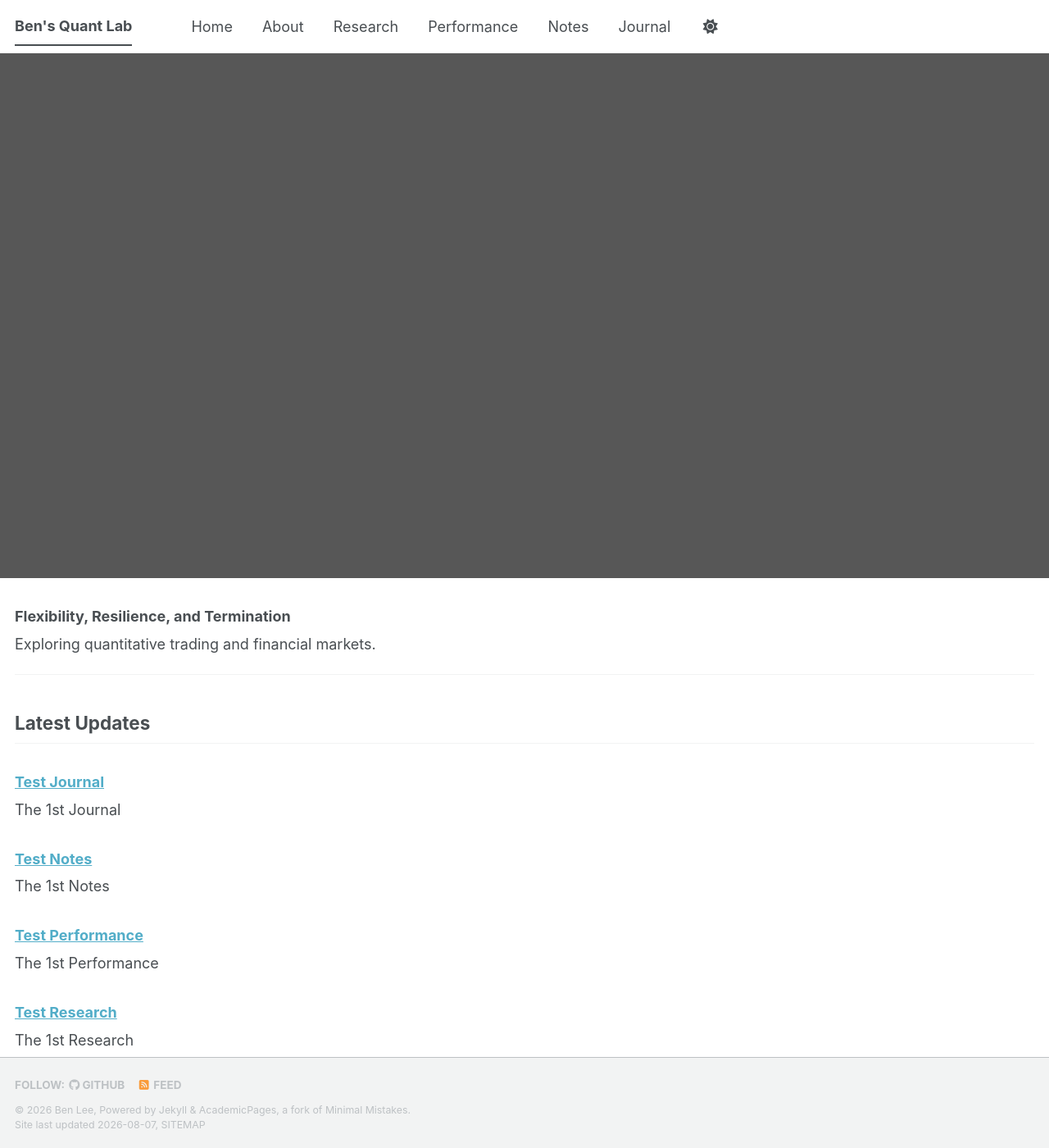
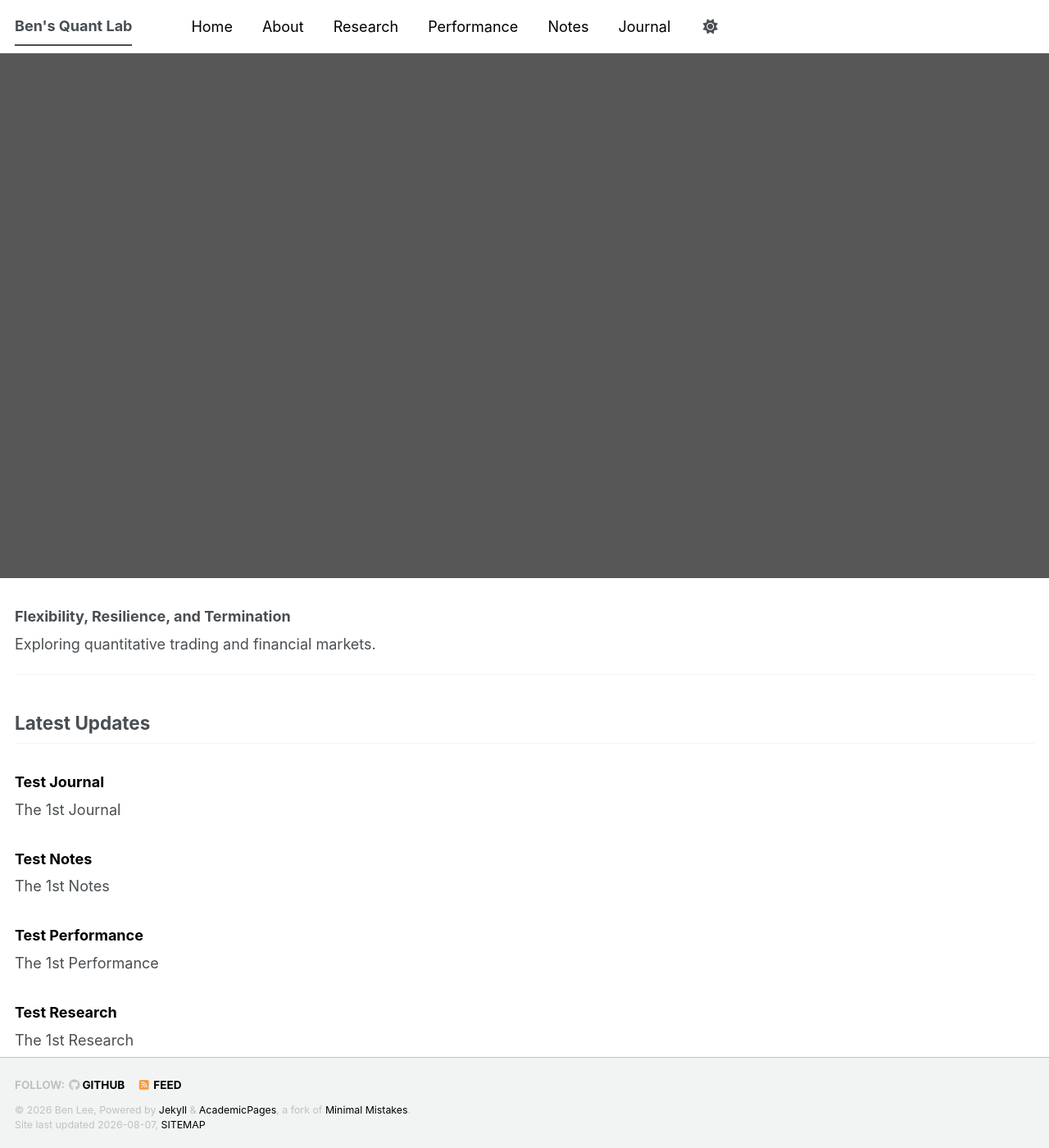
Before and after one commit to leebh1119/leebh1119.github.io, a Jekyll site: the page built from index.md, in a window 1280 px wide and 1400 px high. Shown: the whole window at 82% size. Built offline with Jekyll 4.4.1, drawn with Linux system fonts in a browser that asks for light colours; a style sheet for code colours, icons or effects is not loaded.

Commit message:
updated link colour

```diff
--- a/_sass/_custom.scss
+++ b/_sass/_custom.scss
@@ -7,3 +7,36 @@
 .page__hero--overlay .page__title {
   display: none;
 }
+
+/* ==============================
+   Academic Pages Link Custom Style
+   ============================== */
+
+
+/* 일반 링크 */
+a,
+a:link {
+  color: #000000;
+  text-decoration: none;
+}
+
+
+/* 방문한 링크 */
+a:visited {
+  color: #000000;
+  text-decoration: none;
+}
+
+
+/* 마우스를 올렸을 때 */
+a:hover {
+  color: #000000;
+  text-decoration: none;
+}
+
+
+/* 클릭 순간 */
+a:active {
+  color: #000000;
+  text-decoration: none;
+}
```
